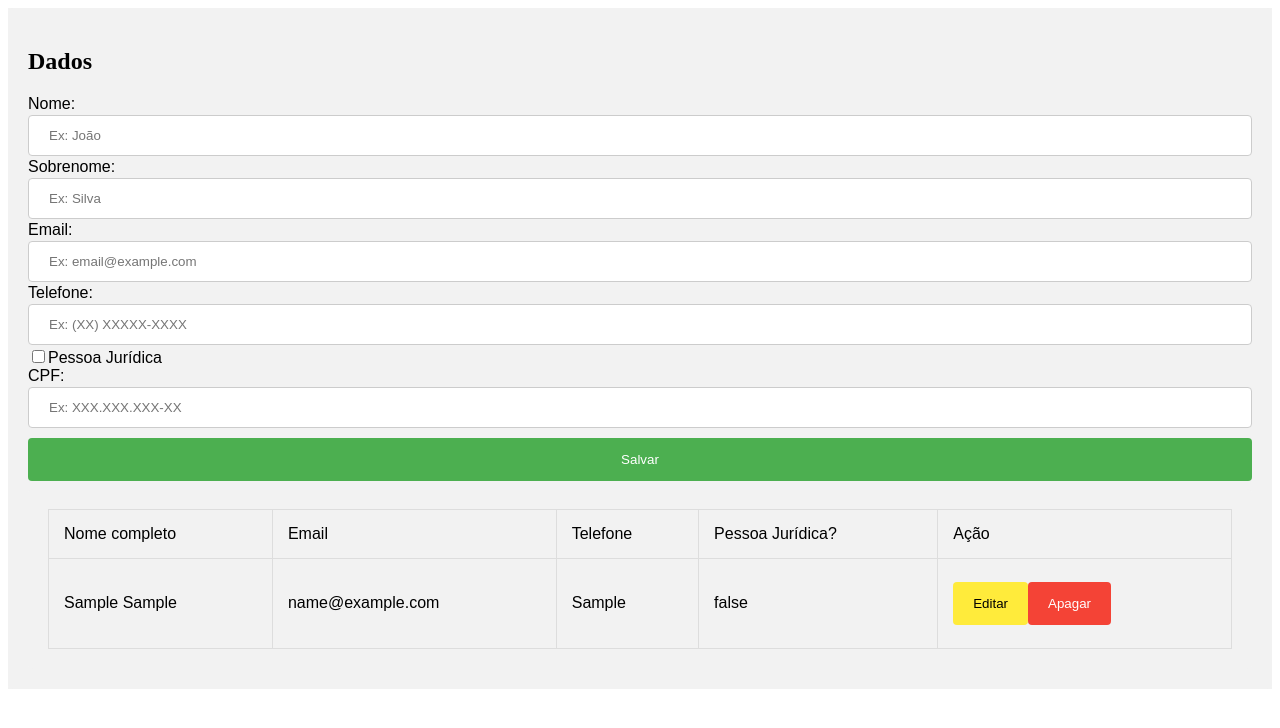
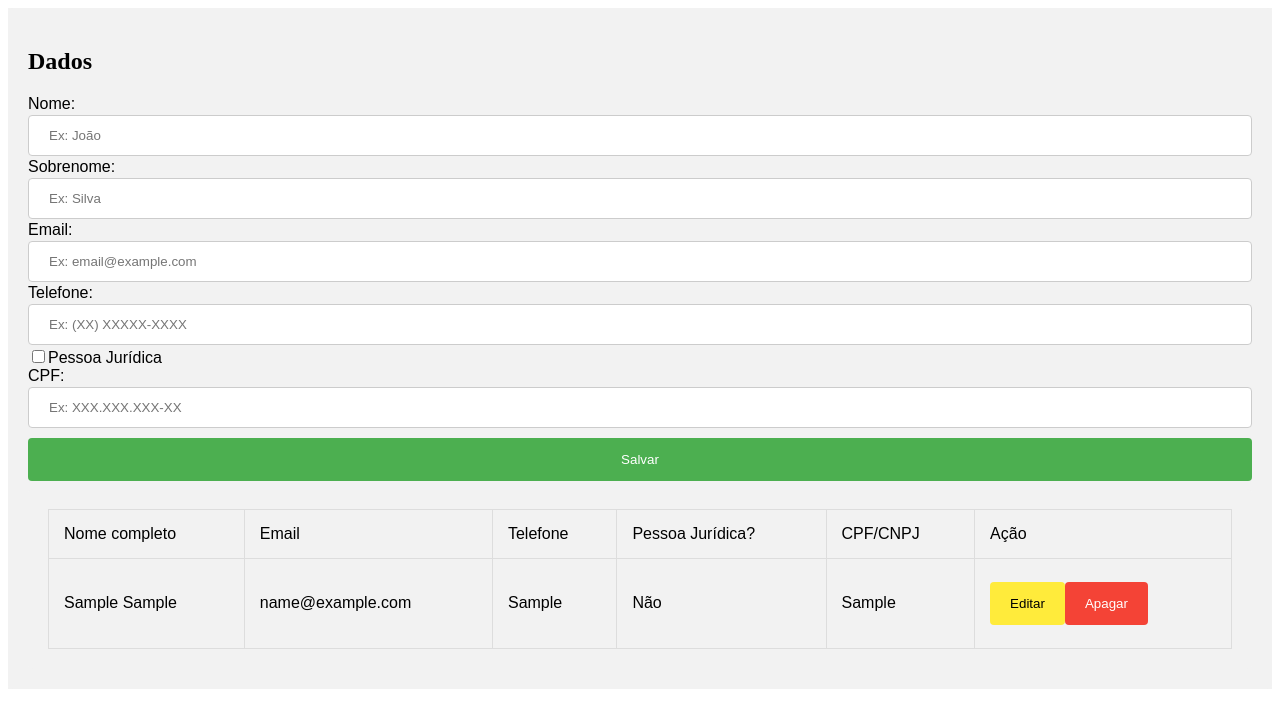
Before and after one commit to LimaJonas/teste-proficiencia-vue, a Vue app: page /#/ in a window 1280 px wide. Both pictures are taken after typing "Sample", "Sample", "name@example.com", "Sample", "Sample" into the empty fields and a click on the button "Salvar". Shown: the top 728 px of the page. Built offline with nearby package versions, Linux system fonts and the light colour scheme.

Commit message:
correções na tabela

```diff
--- a/src/components/Tabela.vue
+++ b/src/components/Tabela.vue
@@ -7,6 +7,7 @@
                     <td>Email</td>
                     <td>Telefone</td>
                     <td>Pessoa Jurídica?</td>
+                    <td>CPF/CNPJ</td>
                     <td>Ação</td>
                 </tr>
             </thead>
@@ -15,9 +16,9 @@
                     <td>{{user.nome}}</td>
                     <td>{{user.email}}</td>
                     <td>{{user.telefone}}</td>
-                    <td>{{user.pj}}</td>
+                    <td>{{ user.pj ? 'Sim' : 'Não' }}</td>
+                    <td>{{ user.pj ? user.cnpj : user.cpf }}
                     <td>
-                        {{ user.index }}
                         <button class="editar" v-on:click="editarDado(index)">Editar</button>
                         <button class="remover" v-on:click="removerDado(user, index)">Apagar</button>
                     </td>
@@ -39,7 +40,7 @@ export default {
             });
         },
         removerDado(user, index){
-            if(this.users[index] === user) {
+            if(this.users[index] == user) {
                 this.users.splice(index, 1)
             }
         },
```
